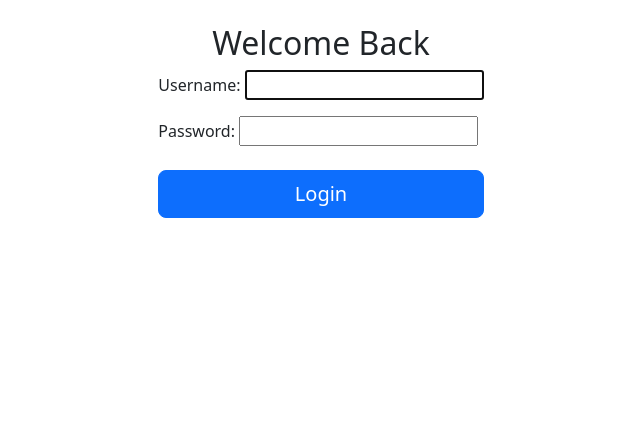
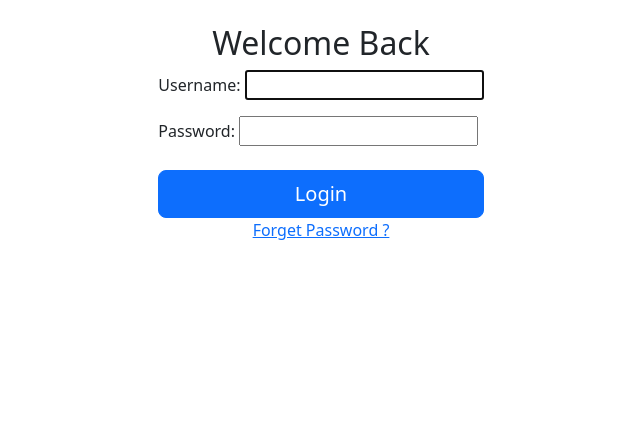
Before and after one commit to Kumaraguhan-Testpress/SalesVenue_MP, a Django app: page /accounts/login/ in a window 1280 px wide. Shown: the part 56-495 px from the top of the page, without its empty margins (319-959 px from the left). Run offline with Django 4.2, Linux system fonts and the light colour scheme; some libraries are stand-ins or nearby versions.

Commit message:
Add Forget password button

```diff
--- a/accounts/templates/login.html
+++ b/accounts/templates/login.html
@@ -11,6 +11,7 @@
                 <button type="submit" class="btn btn-primary btn-lg">Login</button>
             </div>
         </form>
+        <center><a href="{% url 'password_reset' %}" >Forget Password ?</a></center>
     </div>
 </div>
 {% endblock %}
```
